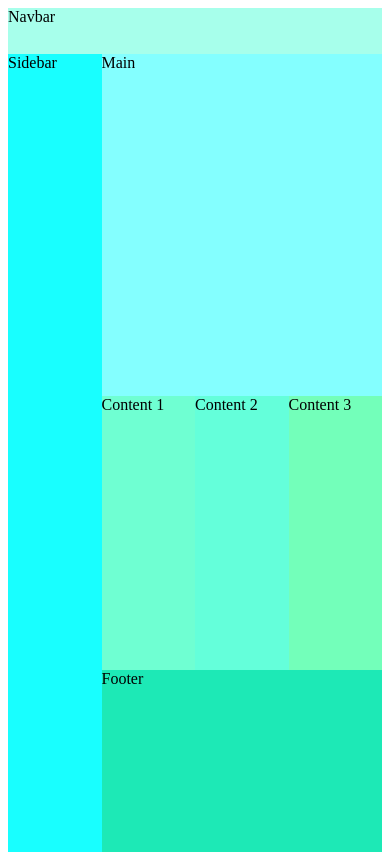
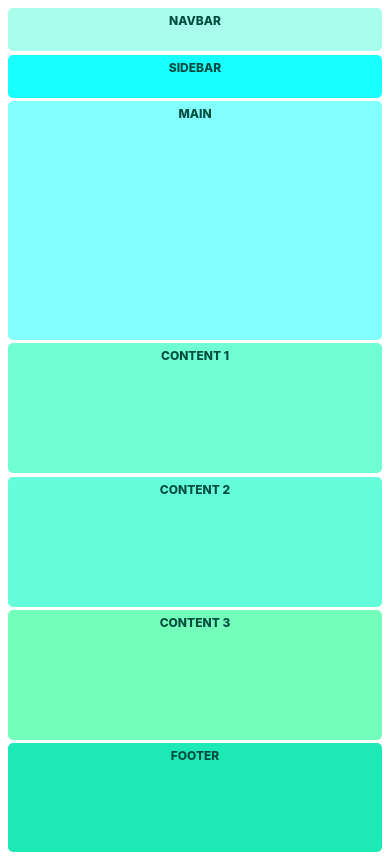
Before and after one commit to sakibian/css-grid, a PHP site: page / in a window 390 px wide. Run offline with PHP 8.4, Linux system fonts and the light colour scheme.

Commit message:
Polished layout design.

```diff
--- a/style.css
+++ b/style.css
@@ -1,3 +1,7 @@
+:root {
+  --main-radius: 5px;
+  --main-padding: 5px;
+}
 .container {
   display: grid;
   height: 100vh;
@@ -7,40 +11,76 @@
   "nav nav nav nav"
   "sidebar main main main"
   "sidebar content1 content2 content3"
-  "sidebar footer footer footer"
+  "sidebar footer footer footer";
+  grid-gap: 0.2rem;
+  font-family: "Inter", sans-serif;
+  font-weight: 800;
+  text-transform: uppercase;
+  font-size: 12px;
+  color: #004d40;
+  text-align: center;
 }
 
 nav {
   background: #a7ffeb;
   grid-area: nav;
+  border-radius: var(--main-radius);
+  padding-top: var(--main-padding);
 }
 
 main {
   background: #84ffff;
   grid-area: main;
+  border-radius: var(--main-radius);
+  padding-top: var(--main-padding);
 }
 
 #sidebar {
   background: #18ffff;
   grid-area: sidebar;
+  border-radius: var(--main-radius);
+  padding-top: var(--main-padding);
 }
 
 #content1 {
   background: #6fffd2;
   grid-area: content1;
+  border-radius: var(--main-radius);
+  padding-top: var(--main-padding);
 }
 
 #content2 {
   background: #64ffda;
   grid-area: content2;
+  border-radius: var(--main-radius);
+  padding-top: var(--main-padding);
 }
 
 #content3 {
   background: #73ffba;
   grid-area: content3;
+  border-radius: var(--main-radius);
+  padding-top: var(--main-padding);
 }
 
 footer {
   background: #1de9b6;
   grid-area: footer;
+  border-radius: var(--main-radius);
+  padding-top: var(--main-padding);
 }
+
+@media only screen and (max-width: 550px) {
+  .container {
+    grid-template-columns: 1fr;
+    grid-template-rows: 0.4fr 0.4fr 2.2fr 1.2fr 1.2fr 1.2fr 1fr;
+    grid-template-areas:
+    "nav"
+    "sidebar"
+    "main"
+    "content1"
+    "content2"
+    "content3"
+    "footer";
+  }
+}
```
